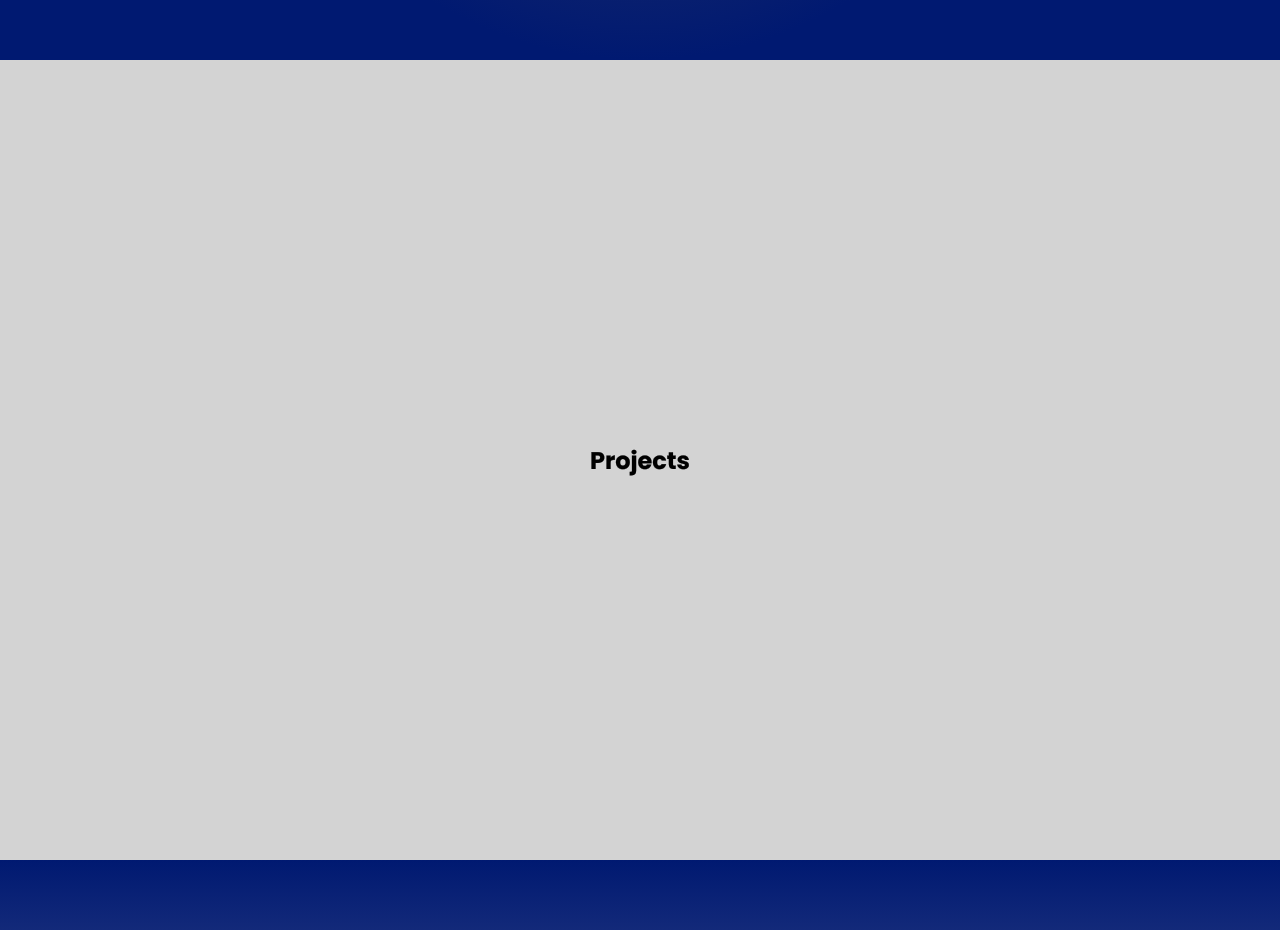
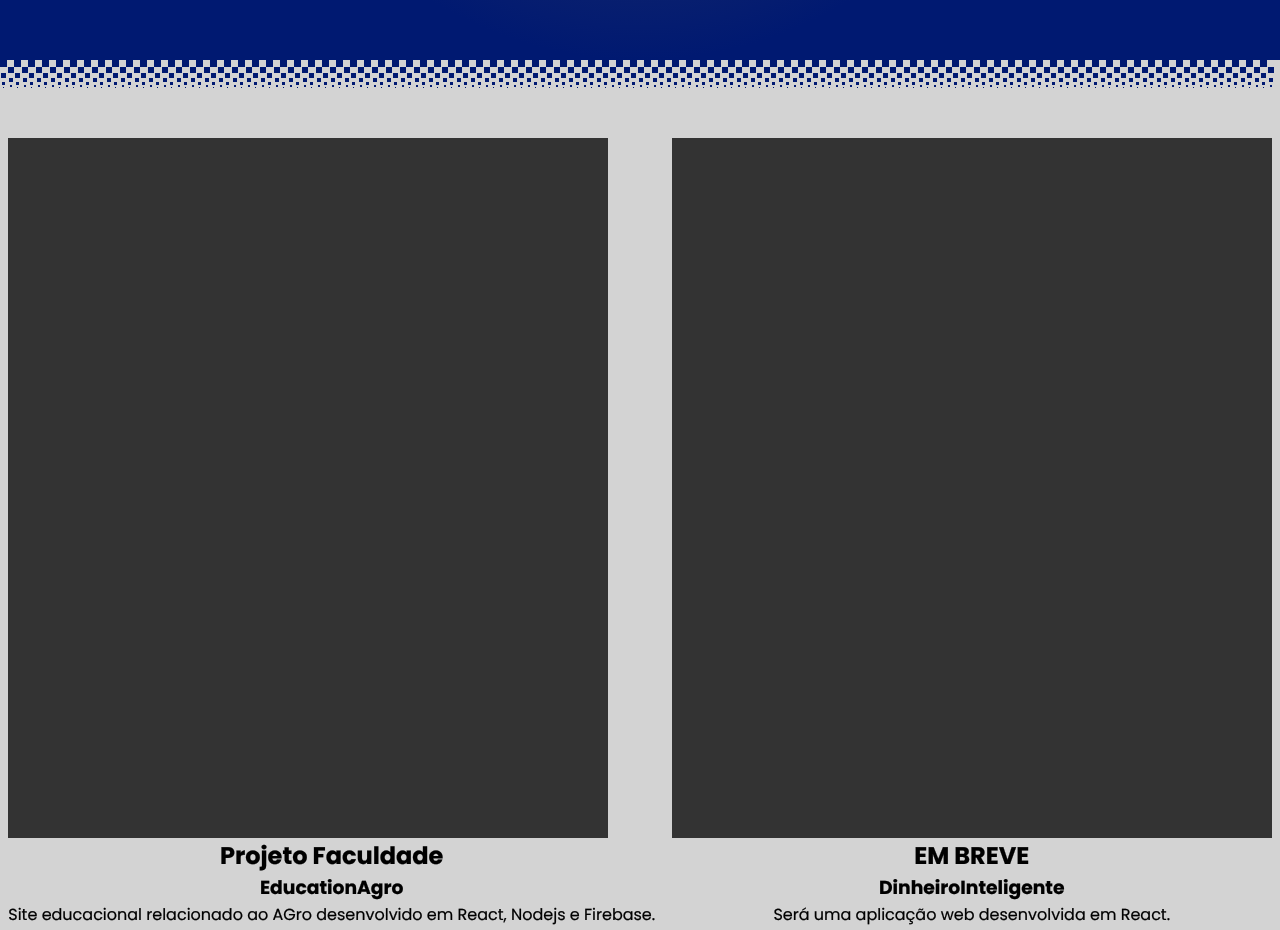
Before and after one commit to iagoslopes/Portifolio, a React (Vite) app in the folder portifolio/: page / in a window 1280 px wide. Shown: the part 740-1670 px from the top of the page. Built offline with nearby package versions, Linux system fonts and the light colour scheme; a web font is replaced by a local one.

Commit message:
Alterando a sequencia do header

```diff
--- a/portifolio/src/Components/Header/Header.jsx
+++ b/portifolio/src/Components/Header/Header.jsx
@@ -17,11 +17,11 @@ function Header() {
                 <a href="#home">
                     Home
                 </a>
+                <a href="#projects">
+                    Projects
+                </a>
                 <a href="#about">
                     About
-                </a>
-                <a href="#projects">
-                    Projects
                 </a>
                 <a href="#contact">
                     Contact
--- /dev/null
+++ b/portifolio/src/Components/Malha/Quadradinhos.jsx
@@ -0,0 +1,124 @@
+import React, { useEffect, useState } from 'react';
+import './quadradinhos.css';
+
+const Quadradinhos = () => {
+    const [columns, setColumns] = useState([]);
+    const [squareSize, setSquareSize] = useState(7);
+
+    useEffect(() => {
+        const generateColumns = () => {
+            const screenWidth = window.innerWidth;
+            const numColumns = Math.floor(screenWidth / squareSize);
+            const numRows = 7;
+
+            const cols = [];
+            for (let i = 0; i < numColumns; i++) {
+                const squares = [];
+                for (let j = 0; j < numRows; j++) {
+                    const isOddRow = j % 2 === 1;
+                    const isOddSquare = i % 2 === 1;
+
+                    const sizeMultiplier = (numRows - j) / numRows;
+
+                    squares.push(
+                        <div
+                            key={`${i}-${j}`}
+                            className="square"
+                            style={{
+                                opacity: (isOddRow && !isOddSquare) || (!isOddRow && isOddSquare) ? 0 : 1,
+                                width: `${squareSize * sizeMultiplier}px`,
+                                height: `${squareSize * sizeMultiplier}px`,
+                            }}
+                        ></div>
+                    );
+                }
+                cols.push(
+                    <div key={i} className="column">
+                        {squares}
+                    </div>
+                );
+            }
+            return cols;
+        };
+
+        const handleResize = () => {
+            setSquareSize(5); // Redefina o tamanho inicial para recalcular com base na nova largura da tela
+            setColumns(generateColumns());
+        };
+
+        // Adiciona um ouvinte de evento para redimensionamento da tela
+        window.addEventListener('resize', handleResize);
+
+        // Executa a geração inicial de colunas
+        setColumns(generateColumns());
+
+        // Remove o ouvinte de evento ao desmontar o componente
+        return () => {
+            window.removeEventListener('resize', handleResize);
+        };
+    }, [squareSize]); // Adiciona squareSize como uma dependência para reexecutar o efeito quando ele muda
+
+    return <div className="container-quad">{columns}</div>;
+};
+
+const QuadradinhosInverse = () => {
+    const [columns, setColumns] = useState([]);
+    const [squareSize, setSquareSize] = useState(3);
+
+    useEffect(() => {
+        const generateColumns = () => {
+            const screenWidth = window.innerWidth;
+            const numColumns = Math.floor(screenWidth / squareSize);
+            const numRows = 11;
+
+            const cols = [];
+            for (let i = 0; i < numColumns; i++) {
+                const squares = [];
+                for (let j = 0; j < numRows; j++) {
+                    const isOddRow = j % 2 === 1;
+                    const isOddSquare = i % 2 === 1;
+
+                    const sizeMultiplier = ((numRows / 4) + j) / numRows; // Agora aumenta de tamanho para baixo
+
+                    squares.push(
+                        <div
+                            key={`${i}-${j}`}
+                            className="square"
+                            style={{
+                                opacity: (isOddRow && !isOddSquare) || (!isOddRow && isOddSquare) ? 0 : 1,
+                                width: `${squareSize * sizeMultiplier}px`,
+                                height: `${squareSize * sizeMultiplier}px`,
+                            }}
+                        ></div>
+                    );
+                }
+                cols.push(
+                    <div key={i} className="column">
+                        {squares}
+                    </div>
+                );
+            }
+            return cols;
+        };
+
+        const handleResize = () => {
+            setSquareSize(5); // Redefina o tamanho inicial para recalcular com base na nova largura da tela
+            setColumns(generateColumns());
+        };
+
+        // Adiciona um ouvinte de evento para redimensionamento da tela
+        window.addEventListener('resize', handleResize);
+
+        // Executa a geração inicial de colunas
+        setColumns(generateColumns());
+
+        // Remove o ouvinte de evento ao desmontar o componente
+        return () => {
+            window.removeEventListener('resize', handleResize);
+        };
+    }, [squareSize]); // Adiciona squareSize como uma dependência para reexecutar o efeito quando ele muda
+
+    return <div className="container-quad">{columns}</div>;
+};
+
+export { Quadradinhos, QuadradinhosInverse };
--- /dev/null
+++ b/portifolio/src/Components/Malha/quadradinhos.css
@@ -0,0 +1,21 @@
+body {
+    margin: 0;
+    overflow-x: hidden;
+}
+
+.container-quad {
+    display: flex;
+    text-align: center;
+    flex-wrap: nowrap;
+    width: 100%;
+}
+
+.column {
+    display: flex;
+    flex-direction: column;
+}
+
+.square {
+    background-color: black;
+    margin: 0 auto;
+}
--- a/portifolio/src/Pages/About/About.jsx
+++ b/portifolio/src/Pages/About/About.jsx
@@ -1,5 +1,6 @@
 import { saveAs } from "file-saver";
 import CV_Iago from "../../../public/Iago_CV.pdf";
+import { Quadradinhos, QuadradinhosInverse } from '../../Components/Teste/Quadradinhos'
 import { RiGithubLine, RiLinkedinFill, RiFileList3Line } from "react-icons/ri";
 import './about.css'
 
@@ -9,6 +10,10 @@ function About() {
     };
     return (
         <section id="about">
+            <div className='quadradrinhos-about'>
+                <Quadradinhos />
+            </div>
+            <div className="container-about">
                 <div className='about'>
                     <h1 className="title-about">About me</h1>
                     <p className='information'>
@@ -34,6 +39,10 @@ function About() {
                 <div className="about-image">
 
                 </div>
+            </div>
+            <div className='quadradrinhosInverse-about'>
+                <QuadradinhosInverse />
+            </div>
         </section>
     )
 }
--- a/portifolio/src/Pages/About/about.css
+++ b/portifolio/src/Pages/About/about.css
@@ -1,10 +1,13 @@
 #about {
+    background-color: white;
+}
+
+.container-about {
+    width: 100%;
+    min-height: 100vh;
     display: flex;
     justify-content: center;
     align-items: center;
-    flex-direction: row;
-    max-height: 100vh;
-    background-image: linear-gradient(#001971 0%, lightgray 100%);
 }
 
 .title-about {
@@ -56,3 +59,11 @@
     border-radius: 5px;
     box-shadow: 20px 20px 20px 0px rgba(0, 0, 0, 0.4);
 }
+
+.quadradrinhos-about .square {
+    background-color: lightgray;
+}
+
+.quadradrinhosInverse-about .square {
+    background-color: lightgray;
+}
--- a/portifolio/src/Pages/Projects/Projects.jsx
+++ b/portifolio/src/Pages/Projects/Projects.jsx
@@ -1,10 +1,46 @@
+import { Quadradinhos } from '../../Components/Malha/Quadradinhos'
 import './projects.css'
 
 function Projects() {
     return (
         <section id="projects">
-            <div>
-                <h1>Projects</h1>
+            <div className='quadradrinhos-projects'>
+                <Quadradinhos />
+            </div>
+            <div className='container-projects'>
+                <div className='project1'>
+                    <div className='img1'>
+                    </div>
+                    <div className='title-project1'>
+                        <h2>Projeto Faculdade</h2>
+                        <h3>EducationAgro</h3>
+                    </div>
+                    <div>
+                        <span>
+                            Site educacional relacionado ao AGro desenvolvido em React,
+                            Nodejs e Firebase.
+                            <p>Aplicativo Mobile desenvolvido em Kotlin,
+                                Nodejs e Firebase
+                            </p>
+                        </span>
+                    </div>
+                </div>
+                <div className='project2'>
+                    <div className='img2'>
+                    </div>
+                    <div className='title-project1'>
+                        <h2>EM BREVE</h2>
+                        <h3>DinheiroInteligente</h3>
+                    </div>
+                    <div>
+                        <span>
+                            Será uma aplicação web desenvolvida em React.
+                            <p>
+                                Responsiva para o uso no celular
+                            </p>
+                        </span>
+                    </div>
+                </div>
             </div>
         </section>
     )
--- a/portifolio/src/Pages/Projects/projects.css
+++ b/portifolio/src/Pages/Projects/projects.css
@@ -1,6 +1,31 @@
 #projects {
-    display: flex;
-    justify-content: center;
-    align-items: center;
     background: lightgray;
 }
+
+.container-projects {
+    display: flex;
+    flex-direction: row;
+    justify-content: space-around;
+    align-items: center;
+    width: 100%;
+    padding: 50px 0;
+}
+
+.container-projects .project1,
+.container-projects .project2 {
+    display: flex;
+    flex-direction: column;
+    text-align: center;
+}
+
+.container-projects .project1 .img1,
+.container-projects .project2 .img2 {
+    display: flex;
+    width: 600px;
+    height: 700px;
+    background-color: #333;
+}
+
+.quadradrinhos-projects .square {
+    background-color: #001971;
+}
```
Lines whose indentation alone changed are shown as unchanged.
